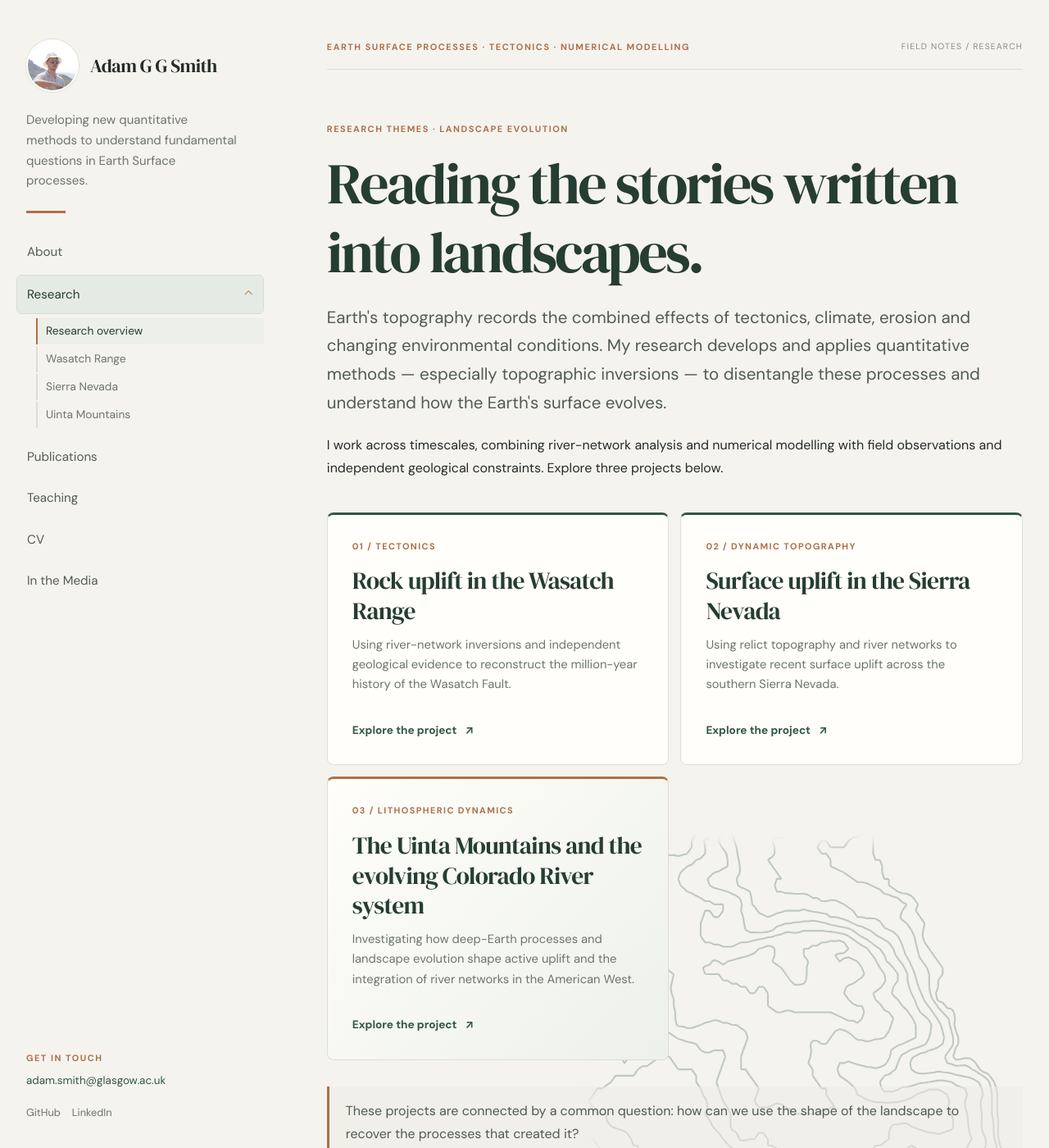
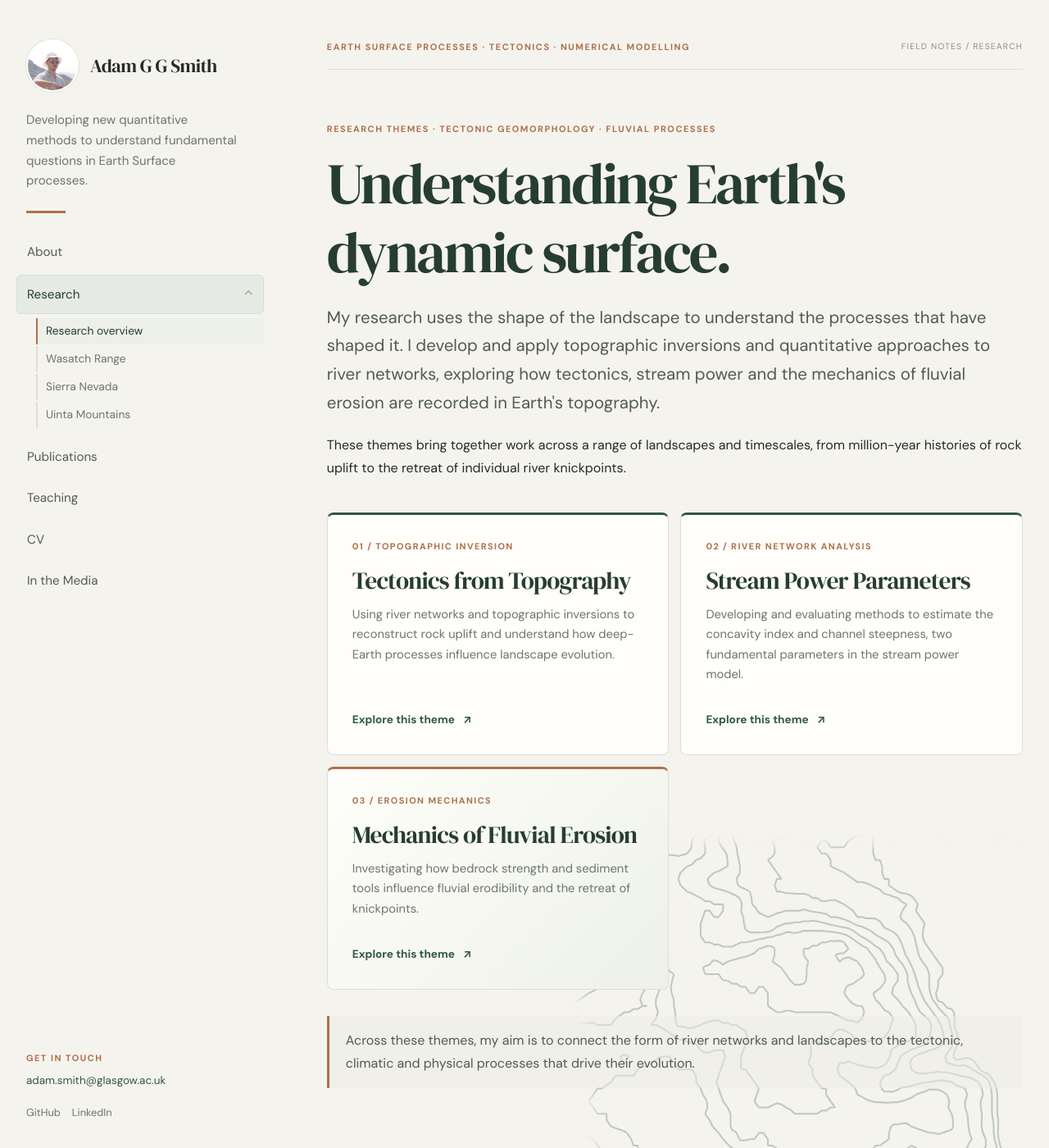
Before and after one commit to adamsmith142/adamsmith142.github.io, a Jekyll site: the page built from Research.md, in a window 1280 px wide and 1400 px high. Shown: the whole window at 82% size. Built offline with Jekyll 4.4.1, drawn with Linux system fonts in a browser that asks for light colours; our own code applies the rules of GitHub Pages for plain Markdown files.

Commit message:
Reorganise research overview by themes

```diff
--- a/Research.md
+++ b/Research.md
@@ -1,34 +1,34 @@
 ---
 title: Research
-description: Research using topographic inversions and landscape evolution models to understand Earth's dynamic surface.
+description: Research exploring tectonics, stream power parameters and the mechanics of fluvial erosion through topographic analysis.
 ---
 
 <section class="research-intro">
-  <span class="eyebrow">RESEARCH THEMES · LANDSCAPE EVOLUTION</span>
-  <h1>Reading the stories written into landscapes.</h1>
-  <p class="research-standfirst">Earth's topography records the combined effects of tectonics, climate, erosion and changing environmental conditions. My research develops and applies quantitative methods — especially topographic inversions — to disentangle these processes and understand how the Earth's surface evolves.</p>
-  <p>I work across timescales, combining river-network analysis and numerical modelling with field observations and independent geological constraints. Explore three projects below.</p>
+  <span class="eyebrow">RESEARCH THEMES · TECTONIC GEOMORPHOLOGY · FLUVIAL PROCESSES</span>
+  <h1>Understanding Earth's dynamic surface.</h1>
+  <p class="research-standfirst">My research uses the shape of the landscape to understand the processes that have shaped it. I develop and apply topographic inversions and quantitative approaches to river networks, exploring how tectonics, stream power and the mechanics of fluvial erosion are recorded in Earth's topography.</p>
+  <p>These themes bring together work across a range of landscapes and timescales, from million-year histories of rock uplift to the retreat of individual river knickpoints.</p>
 </section>
 
 <div class="project-grid">
-  <a class="project-card" href="{{ '/Wasatch.html' | relative_url }}">
-    <span class="project-card__number">01 / TECTONICS</span>
-    <h2>Rock uplift in the Wasatch Range</h2>
-    <p>Using river-network inversions and independent geological evidence to reconstruct the million-year history of the Wasatch Fault.</p>
-    <span class="project-card__link">Explore the project <span aria-hidden="true">↗</span></span>
+  <a class="project-card" href="{{ '/Tectonics.html' | relative_url }}">
+    <span class="project-card__number">01 / TOPOGRAPHIC INVERSION</span>
+    <h2>Tectonics from Topography</h2>
+    <p>Using river networks and topographic inversions to reconstruct rock uplift and understand how deep-Earth processes influence landscape evolution.</p>
+    <span class="project-card__link">Explore this theme <span aria-hidden="true">↗</span></span>
   </a>
-  <a class="project-card" href="{{ '/Sierra.html' | relative_url }}">
-    <span class="project-card__number">02 / DYNAMIC TOPOGRAPHY</span>
-    <h2>Surface uplift in the Sierra Nevada</h2>
-    <p>Using relict topography and river networks to investigate recent surface uplift across the southern Sierra Nevada.</p>
-    <span class="project-card__link">Explore the project <span aria-hidden="true">↗</span></span>
+  <a class="project-card" href="{{ '/StreamPower.html' | relative_url }}">
+    <span class="project-card__number">02 / RIVER NETWORK ANALYSIS</span>
+    <h2>Stream Power Parameters</h2>
+    <p>Developing and evaluating methods to estimate the concavity index and channel steepness, two fundamental parameters in the stream power model.</p>
+    <span class="project-card__link">Explore this theme <span aria-hidden="true">↗</span></span>
   </a>
-  <a class="project-card project-card--featured" href="{{ '/Uinta.html' | relative_url }}">
-    <span class="project-card__number">03 / LITHOSPHERIC DYNAMICS</span>
-    <h2>The Uinta Mountains and the evolving Colorado River system</h2>
-    <p>Investigating how deep-Earth processes and landscape evolution shape active uplift and the integration of river networks in the American West.</p>
-    <span class="project-card__link">Explore the project <span aria-hidden="true">↗</span></span>
+  <a class="project-card project-card--featured" href="{{ '/FluvialErosion.html' | relative_url }}">
+    <span class="project-card__number">03 / EROSION MECHANICS</span>
+    <h2>Mechanics of Fluvial Erosion</h2>
+    <p>Investigating how bedrock strength and sediment tools influence fluvial erodibility and the retreat of knickpoints.</p>
+    <span class="project-card__link">Explore this theme <span aria-hidden="true">↗</span></span>
   </a>
 </div>
 
-<p class="research-note">These projects are connected by a common question: how can we use the shape of the landscape to recover the processes that created it?</p>
+<p class="research-note">Across these themes, my aim is to connect the form of river networks and landscapes to the tectonic, climatic and physical processes that drive their evolution.</p>
```
